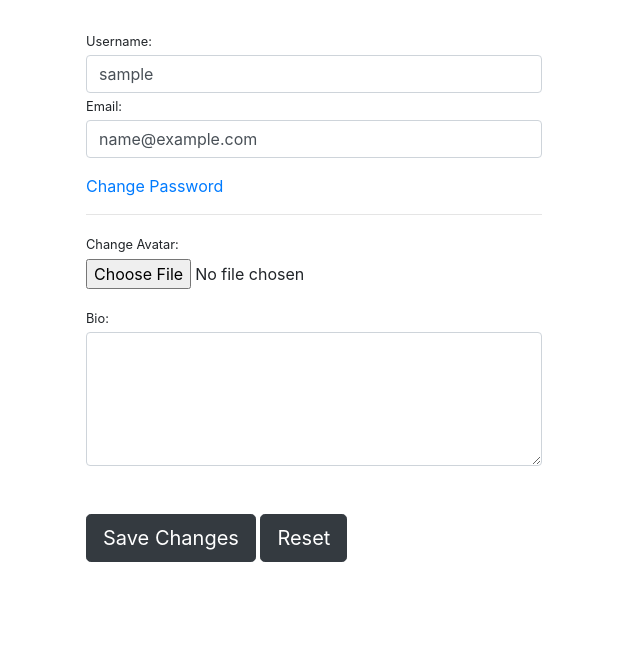
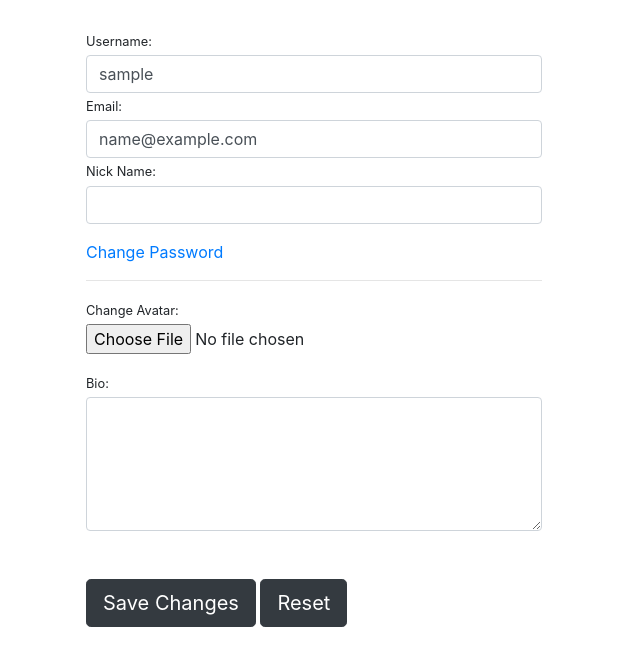
Before and after one commit to Rida-Rehman44/easy-buddy, a Django app: page /profile/ in a window 1280 px wide. Shown: the part 224-883 px from the top of the page, without its empty margins (0-640 px from the left). Before the commit the page ends 786 px from the top, so only its background shows below. Run offline with Django 4.2, Linux system fonts and the light colour scheme; the visitor is signed in with stand-in values (Sample User, id 1); some libraries are stand-ins or nearby versions.

Commit message:
add nick name in profile

```diff
--- a/users/forms.py
+++ b/users/forms.py
@@ -80,8 +80,9 @@ class UpdateUserForm(forms.ModelForm):
 
 class UpdateProfileForm(forms.ModelForm):
     avatar = forms.ImageField(widget=forms.FileInput(attrs={'class': 'form-control-file'}))
-    bio = forms.CharField(widget=forms.Textarea(attrs={'class': 'form-control', 'rows': 5}))
+    bio = forms.CharField(required=False, widget=forms.Textarea(attrs={'class': 'form-control', 'rows': 5}))
+    nick_name = forms.CharField(required=False, widget=forms.TextInput(attrs={'class': 'form-control'}))
 
     class Meta:
         model = Profile
-        fields = ['avatar', 'bio']
+        fields = ['avatar', 'bio', 'nick_name']
--- a/users/models.py
+++ b/users/models.py
@@ -9,6 +9,7 @@ class Profile(models.Model):
 
     avatar = models.ImageField(default='default.jpg', upload_to='profile_images')
     bio = models.TextField()
+    nick_name = models.TextField(default='')
 
     def __str__(self):
         return self.user.username
--- a/users/templates/users/profile.html
+++ b/users/templates/users/profile.html
@@ -26,6 +26,7 @@
                             {{ user_form.username }}
                         <label class="small mb-1">Email:</label>
                             {{ user_form.email }}
+                        <label class="small mb-1">Nick Name:</label> {{ profile_form.nick_name }}
                     </div>
                     <div class="form-group">
                         <a href="{% url 'password_change' %}">Change Password</a>
@@ -33,6 +34,7 @@
                         <label class="small mb-1">Change Avatar:</label>
                         {{ profile_form.avatar }}
                     </div>
+
                     <label class="small mb-1">Bio:</label> {{ profile_form.bio }}
                 </div>
             </div>
```
Also changed, not shown: users/templates/users/home.html (+6 -1 lines), users/migrations/0002_profile_nick_name.py (added).
